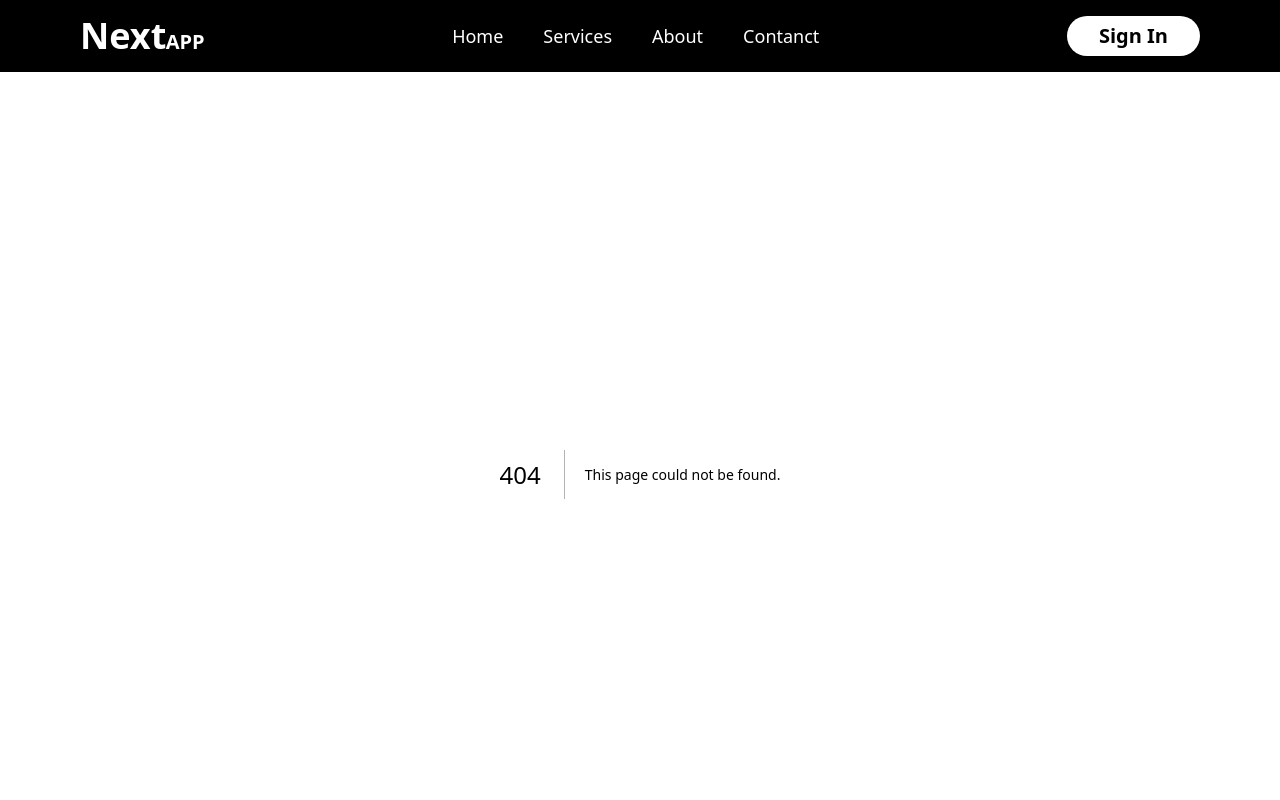
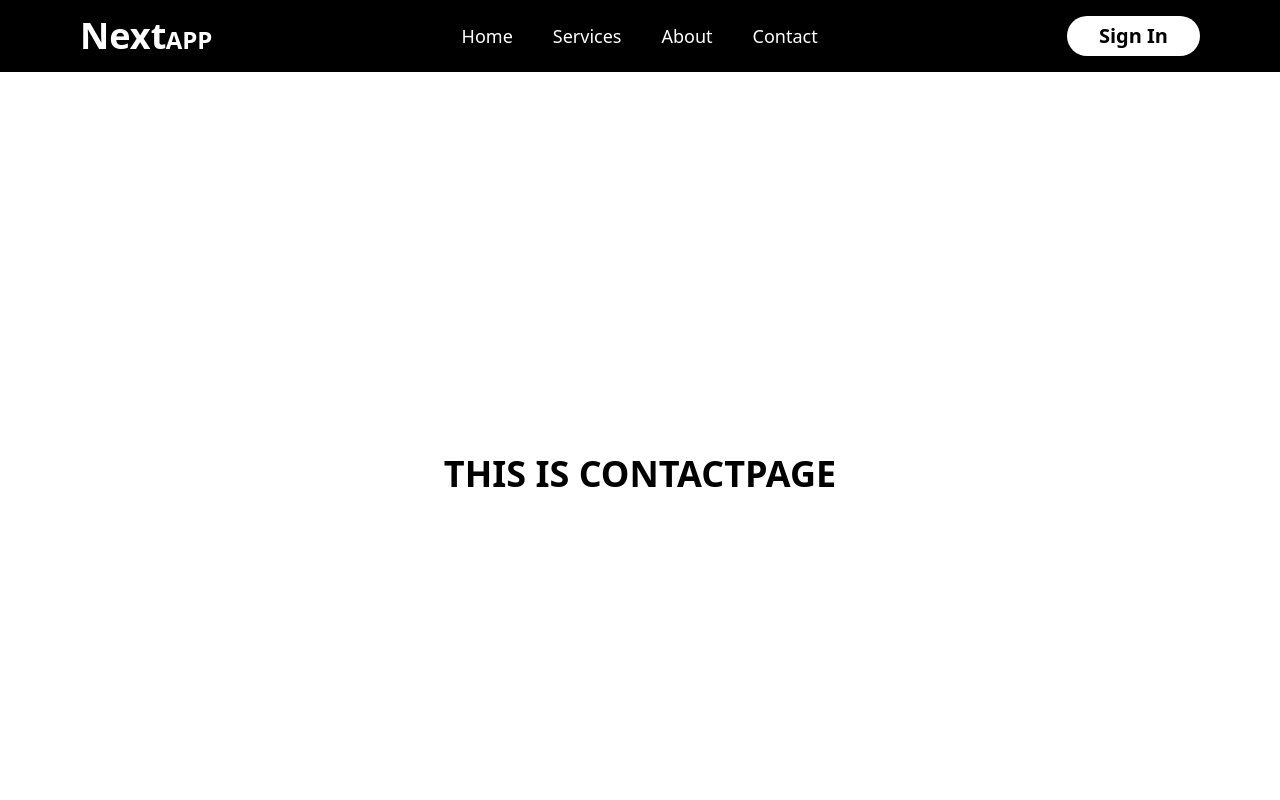
Before and after one commit to mohammadnobin/next-app, a Next.js app: page /contact in a window 1280 px wide. Before the commit this address had no page. Shown: the top 800 px of the page. Built offline with nearby package versions, Linux system fonts and the light colour scheme.

Commit message:
navbar update and contact page makign

```diff
--- a/src/app/Components/Navbar/Navbar.jsx
+++ b/src/app/Components/Navbar/Navbar.jsx
@@ -1,20 +1,93 @@
-import React from 'react';
+"use client";
+
+import Link from "next/link";
+import React, { useState } from "react";
+import { FaBars, FaTimes } from "react-icons/fa";
 
 const Navbar = () => {
-    return (
-        <nav className='py-4 border-b-2 border-b-white  justify-between px-20 bg-black text-white flex items-center'>
-            <div className="text-4xl text-white font-extrabold cursor-pointer ">Next <span className='font-bold text-xl -ml-2.5 '>APP</span> </div>
-            <ul className='flex items-center justify-center gap-x-10 font-medium text-lg'>
-                <li>Home</li>
-                <li>Services</li>
-                <li>About</li>
-                <li>Contanct</li>
-            </ul>
-            <div className="">
-                <button className='font-bold text-xl py-1.5 text-black cursor-pointer px-8 bg-white rounded-3xl'>Sign In</button>
-            </div>
-        </nav>
-    );
+  const [isOpen, setIsOpen] = useState(false);
+
+  return (
+    <nav className="bg-black text-white border-b-2 border-b-white px-6 md:px-20 py-4 flex items-center justify-between">
+      {/* Logo */}
+      <div className="text-3xl md:text-4xl font-extrabold cursor-pointer">
+        Next <span className="font-bold text-xl md:text-2xl -ml-2.5">APP</span>
+      </div>
+
+      {/* Desktop Menu */}
+      <ul className="hidden md:flex items-center gap-x-10 font-medium text-lg">
+        <li>
+          <Link href="/" className="hover:text-gray-300 transition">
+            Home
+          </Link>
+        </li>
+        <li>
+          <Link href="/services" className="hover:text-gray-300 transition">
+            Services
+          </Link>
+        </li>
+        <li>
+          <Link href="/about" className="hover:text-gray-300 transition">
+            About
+          </Link>
+        </li>
+        <li>
+          <Link href="/contact" className="hover:text-gray-300 transition">
+            Contact
+          </Link>
+        </li>
+      </ul>
+
+      {/* Sign In Button (Desktop Only) */}
+      <div className="hidden md:block">
+        <button className="font-bold text-xl py-1.5 px-8 bg-white text-black rounded-3xl hover:bg-gray-200 transition">
+          Sign In
+        </button>
+      </div>
+
+      {/* Mobile Menu Toggle */}
+      <div
+        className="md:hidden text-2xl cursor-pointer"
+        onClick={() => setIsOpen(!isOpen)}
+      >
+        {isOpen ? <FaTimes /> : <FaBars />}
+      </div>
+
+      {/* Mobile Menu */}
+      {isOpen && (
+        <div className="absolute top-16 left-0 w-full bg-black border-t border-gray-800 md:hidden z-50">
+          <ul className="flex flex-col items-center gap-6 py-6 font-medium text-lg">
+            <li onClick={() => setIsOpen(false)}>
+              <Link href="/" className="hover:text-gray-300 transition">
+                Home
+              </Link>
+            </li>
+            <li onClick={() => setIsOpen(false)}>
+              <Link href="/services" className="hover:text-gray-300 transition">
+                Services
+              </Link>
+            </li>
+            <li onClick={() => setIsOpen(false)}>
+              <Link href="/about" className="hover:text-gray-300 transition">
+                About
+              </Link>
+            </li>
+            <li onClick={() => setIsOpen(false)}>
+              <Link href="/contact" className="hover:text-gray-300 transition">
+                Contact
+              </Link>
+            </li>
+            <button
+              onClick={() => setIsOpen(false)}
+              className="font-bold text-xl py-1.5 px-8 bg-white text-black rounded-3xl hover:bg-gray-200 transition"
+            >
+              Sign In
+            </button>
+          </ul>
+        </div>
+      )}
+    </nav>
+  );
 };
 
 export default Navbar;
--- /dev/null
+++ b/src/app/contact/page.jsx
@@ -0,0 +1,11 @@
+import React from 'react';
+
+const contactPage = () => {
+    return (
+        <div className='font-bold text-4xl uppercase'>
+            this is contactPage
+        </div>
+    );
+};
+
+export default contactPage;
```
